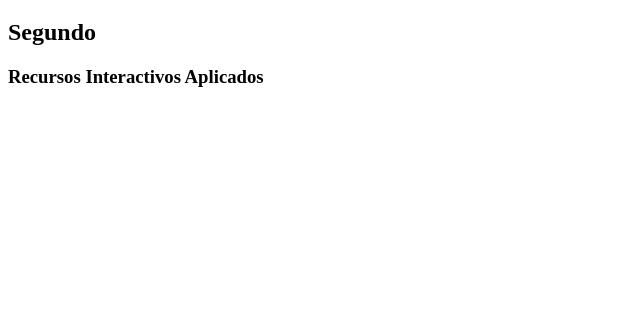
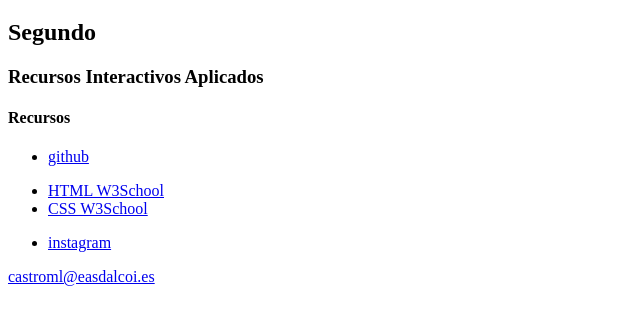
Before and after one commit to luncasmir/p1, a plain HTML site: page index.html in a window 1280 px wide. Shown: the part 61-386 px from the top of the page, without its empty margins (0-640 px from the left). Drawn offline with Linux system fonts and the light colour scheme.

Commit message:
Update index.html

```diff
--- a/index.html
+++ b/index.html
@@ -9,5 +9,18 @@
     <h1>Grafica Publicitaria</h1>
     <h2>Segundo</h2>
     <h3>Recursos Interactivos Aplicados</h3>
+
+    <h4>Recursos</h4>
+    <ul>
+        <li><a href="http://github.com/luncasmir">github</a></li>
+    </ul>
+<ul>
+    <li><a href="https://www.w3schools.com/html/default.asp">HTML W3School</a></li>
+    <li><a href="https://www.w3schools.com/css/default.asp">CSS W3School</a></li>
+</ul>
+<ul>
+    <li><a href="http://www.instagram.com/lunatroyanom/?hl=es">instagram</a></li>
+</ul>
+<p><a href="mailto:castroml@easdalcoi.es">castroml@easdalcoi.es</a></p>
 </body>
 </html>
```
